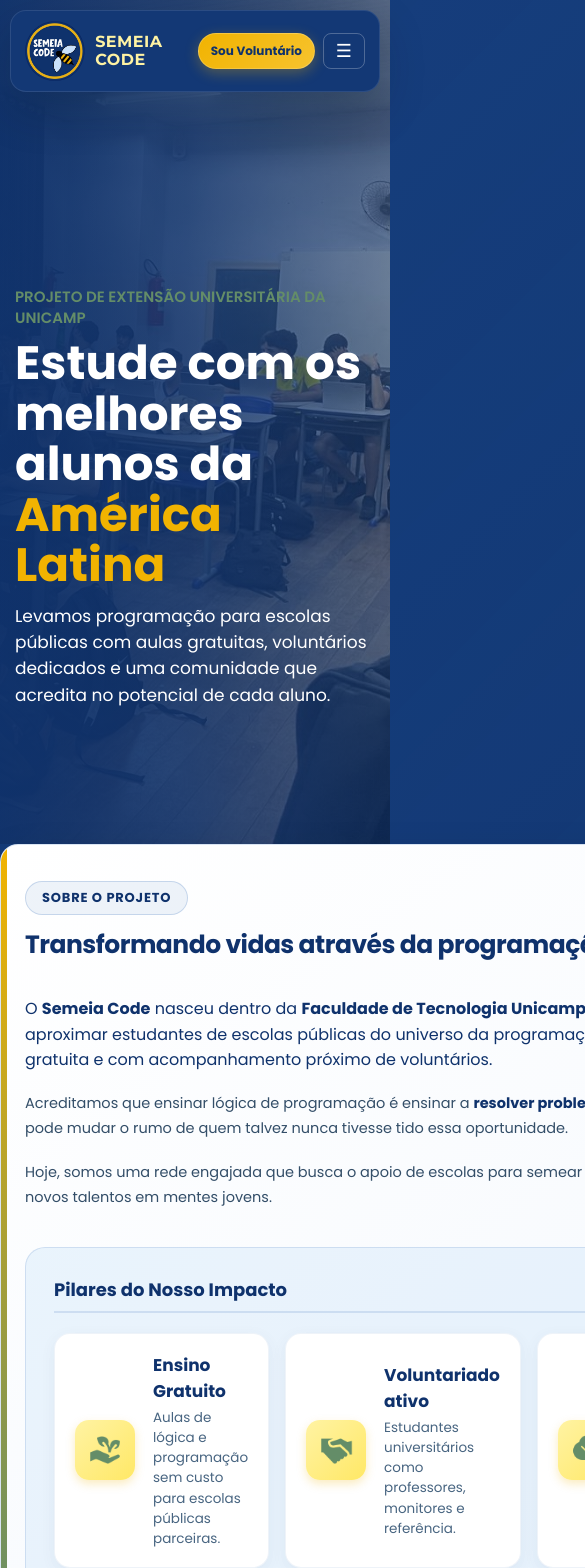
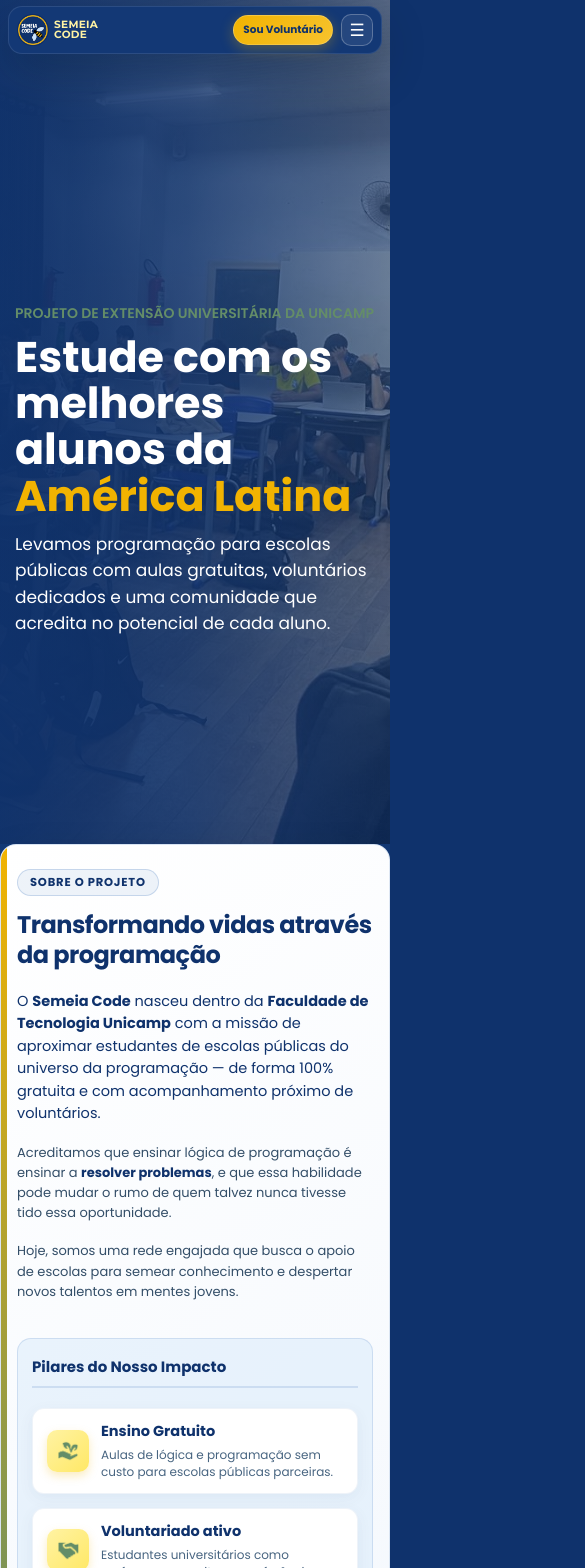
Before and after one commit to JPCalsavara/Semeia-Code, a React (Vite) app: page / in a window 390 px wide. Shown: the top 1568 px of the page, 585 px wide, since content can reach past the window. Built offline with nearby package versions, Linux system fonts and the light colour scheme.

Commit message:
fix(ui): otimiza responsividade mobile do header e da secao Sobre

```diff
--- a/src/index.css
+++ b/src/index.css
@@ -267,24 +267,50 @@
   }
 }
 
-@media (max-width: 700px) {
+@media (max-width: 768px) {
+  :root {
+    --header-height: 64px;
+  }
+
   section {
     padding-inline: 1.5rem;
+    scroll-margin-top: 72px;
   }
 
   .header {
-    padding: 10px;
+    padding: 8px 12px;
   }
 
-  :root {
-    --header-height: 76px;
+  .header.scrolled {
+    padding: 6px 12px;
   }
 
   .header section {
     position: relative;
     justify-content: space-between;
-    gap: 0;
-    padding: 10px 14px;
+    gap: 8px;
+    padding: 6px 12px;
+    border-radius: 14px;
+    min-height: 48px;
+  }
+
+  .header.scrolled section {
+    padding: 6px 12px;
+  }
+
+  .logo {
+    max-height: 42px;
+  }
+
+  .logo img {
+    height: 38px;
+  }
+
+  .logo span {
+    font-size: 1.2rem;
+    line-height: 1.05;
+    margin-left: 6px;
+    letter-spacing: 0.3px;
   }
 
   .navbar {
@@ -296,21 +322,41 @@
     gap: 8px;
   }
 
+  .navbar-action {
+    display: block;
+    flex-shrink: 0;
+  }
+
+  .btn-volunteer {
+    font-size: 1.15rem;
+    padding: 7px 12px;
+    border-radius: 20px;
+    white-space: nowrap;
+  }
+
   .menu-toggle {
     display: inline-flex;
     align-items: center;
-    gap: 8px;
-    padding: 8px 12px;
+    justify-content: center;
+    width: 36px;
+    height: 36px;
+    padding: 0;
     border: 1px solid rgba(255, 255, 255, 0.25);
-    border-radius: 8px;
-    background: transparent;
+    border-radius: 10px;
+    background: rgba(255, 255, 255, 0.08);
     color: var(--branco);
-    font-size: 1.4rem;
+    font-size: 1.6rem;
     cursor: pointer;
+    transition: all 0.2s ease;
+  }
+
+  .menu-toggle:hover {
+    background: rgba(255, 255, 255, 0.16);
+    border-color: rgba(255, 255, 255, 0.4);
   }
 
   .menu-toggle-icon {
-    font-size: 1.8rem;
+    font-size: 1.7rem;
     line-height: 1;
   }
 
@@ -322,23 +368,31 @@
     display: flex;
     flex-direction: column;
     align-items: stretch;
-    gap: 0.5rem;
+    gap: 4px;
+    position: absolute;
+    top: calc(100% + 8px);
+    left: 0;
+    right: 0;
+    z-index: 100;
+    padding: 12px 14px;
+    background-color: rgba(13, 40, 85, 0.96);
+    backdrop-filter: blur(18px);
+    -webkit-backdrop-filter: blur(18px);
+    border-radius: 14px;
+    border: 1px solid rgba(255, 255, 255, 0.15);
+    box-shadow: 0 16px 36px rgba(0, 0, 0, 0.45);
+    animation: mobileNavFadeIn 0.22s cubic-bezier(0.16, 1, 0.3, 1);
   }
 
-  .navbar-action {
-    display: block;
-  }
-
-  .navbar.is-open .navbar-links {
-    position: absolute;
-    top: calc(100% + 8px);
-    left: -14px;
-    right: -14px;
-    z-index: 2;
-    padding: 16px 18px;
-    background-color: rgba(19, 56, 117, 0.7);
-    backdrop-filter: blur(12px);
-    -webkit-backdrop-filter: blur(12px);
+  @keyframes mobileNavFadeIn {
+    from {
+      opacity: 0;
+      transform: translateY(-6px);
+    }
+    to {
+      opacity: 1;
+      transform: translateY(0);
+    }
   }
 
   .navbar.is-open {
@@ -350,14 +404,65 @@
   }
 
   .navbar-links a {
-    font-size: 1.2rem;
+    font-size: 1.35rem;
+    padding: 10px 14px;
+    border-radius: 8px;
+    text-align: left;
+    width: 100%;
+  }
+
+  .navbar-links a:hover,
+  .navbar-links a.active {
+    background: rgba(255, 255, 255, 0.1);
+  }
+
+  .navbar-links a::after {
+    display: none;
+  }
+}
+
+@media (max-width: 420px) {
+  .header {
+    padding: 6px 8px;
+  }
+
+  .header.scrolled {
+    padding: 4px 8px;
+  }
+
+  .header section {
+    padding: 5px 8px;
+    gap: 6px;
+  }
+
+  .logo img {
+    height: 32px;
+  }
+
+  .logo span {
+    font-size: 1.05rem;
+    margin-left: 5px;
+    line-height: 1;
   }
 
   .btn-volunteer {
-    font-size: 1.2rem;
-    padding: 8px 12px;
+    font-size: 1.05rem;
+    padding: 6px 9px;
+  }
+
+  .menu-toggle {
+    width: 32px;
+    height: 32px;
+    font-size: 1.4rem;
   }
 }
+
+@media (max-width: 340px) {
+  .logo span {
+    display: none;
+  }
+}
+
 
 /* Spotlight & Interactive Lighting Effects (Apple & GTA 6 Grade) */
 .spotlight-card {
--- a/src/styles/Style_About.css
+++ b/src/styles/Style_About.css
@@ -366,6 +366,11 @@
     gap: 36px;
   }
 
+  .sobre-card-list {
+    flex-direction: column;
+    gap: 14px;
+  }
+
   .aulas-grid {
     grid-template-columns: 1fr;
     gap: 20px;
@@ -374,8 +379,12 @@
 
 @media (max-width: 768px) {
   .sobre {
-    padding: 36px 24px;
+    padding: 32px 20px;
     border-radius: 18px;
+  }
+
+  .sobre-header {
+    margin-bottom: 26px;
   }
 
   .sobre-header h2 {
@@ -383,15 +392,50 @@
   }
 
   .sobre-texto p.lead-paragraph {
-    font-size: 1.6rem;
+    font-size: 1.55rem;
   }
 
   .sobre-texto p {
-    font-size: 1.45rem;
+    font-size: 1.4rem;
+  }
+
+  .sobre-cards-container {
+    padding: 20px 18px;
+    border-radius: 16px;
+  }
+
+  .cards-title {
+    font-size: 1.65rem;
+  }
+
+  .card-item {
+    padding: 14px 16px;
+    gap: 14px;
+    border-radius: 14px;
+  }
+
+  .card-icon {
+    width: 48px;
+    height: 48px;
+    border-radius: 12px;
+  }
+
+  .card-icon img {
+    width: 26px;
+    height: 26px;
+  }
+
+  .card-info h3 {
+    font-size: 1.55rem;
+  }
+
+  .card-info p {
+    font-size: 1.3rem;
+    line-height: 1.45;
   }
 
   .sobre-aula {
-    padding: 36px 24px;
+    padding: 32px 20px;
     border-radius: 18px;
     gap: 28px;
   }
@@ -405,3 +449,116 @@
     gap: 10px;
   }
 }
+
+@media (max-width: 480px) {
+  .sobre {
+    padding: 24px 16px;
+    border-radius: 16px;
+  }
+
+  .badge-tag {
+    font-size: 1.15rem;
+    padding: 4px 12px;
+  }
+
+  .sobre-header {
+    margin-bottom: 20px;
+  }
+
+  .sobre-header h2 {
+    font-size: clamp(2rem, 6.5vw, 2.4rem);
+  }
+
+  .sobre-texto p.lead-paragraph {
+    font-size: 1.45rem;
+    line-height: 1.55;
+  }
+
+  .sobre-texto p {
+    font-size: 1.3rem;
+    line-height: 1.55;
+  }
+
+  .sobre-cards-container {
+    padding: 16px 14px;
+    border-radius: 14px;
+  }
+
+  .cards-title {
+    font-size: 1.5rem;
+  }
+
+  .card-item {
+    padding: 12px 14px;
+    gap: 12px;
+    border-radius: 12px;
+  }
+
+  .card-icon {
+    width: 42px;
+    height: 42px;
+    border-radius: 10px;
+  }
+
+  .card-icon img {
+    width: 22px;
+    height: 22px;
+  }
+
+  .card-info h3 {
+    font-size: 1.45rem;
+  }
+
+  .card-info p {
+    font-size: 1.2rem;
+  }
+
+  .sobre-aula {
+    padding: 24px 16px;
+    border-radius: 16px;
+    gap: 22px;
+  }
+
+  .sobre-aula-header h2 {
+    font-size: clamp(2rem, 6.5vw, 2.4rem);
+  }
+
+  .sobre-aula-subtitle {
+    font-size: 1.35rem;
+    line-height: 1.5;
+  }
+
+  .aula-card {
+    padding: 20px 16px;
+    border-radius: 16px;
+    gap: 12px;
+  }
+
+  .aula-card-icon {
+    width: 44px;
+    height: 44px;
+    border-radius: 12px;
+  }
+
+  .aula-card h3 {
+    font-size: 1.6rem;
+  }
+
+  .aula-card p {
+    font-size: 1.3rem;
+  }
+
+  .sobre-aula-banner {
+    padding: 16px 14px;
+    border-radius: 14px;
+  }
+
+  .banner-icon {
+    font-size: 2rem;
+  }
+
+  .banner-content p {
+    font-size: 1.3rem;
+    line-height: 1.55;
+  }
+}
--- a/src/styles/Style_Home.css
+++ b/src/styles/Style_Home.css
@@ -68,9 +68,9 @@
   margin-top: 40px;
 }
 
-@media (max-width: 700px) {
+@media (max-width: 768px) {
   .home {
-    padding-top: 180px;
+    padding-top: clamp(100px, 15vh, 130px);
     background-position: 65% center;
   }
 
@@ -79,11 +79,11 @@
   }
 
   .content .eyebrow {
-    font-size: 1.5rem;
+    font-size: 1.4rem;
     line-height: 1.4;
   }
 
   .content h1 {
-    font-size: clamp(3.4rem, 12vw, 5rem);
+    font-size: clamp(3.2rem, 11vw, 4.6rem);
   }
 }
```
